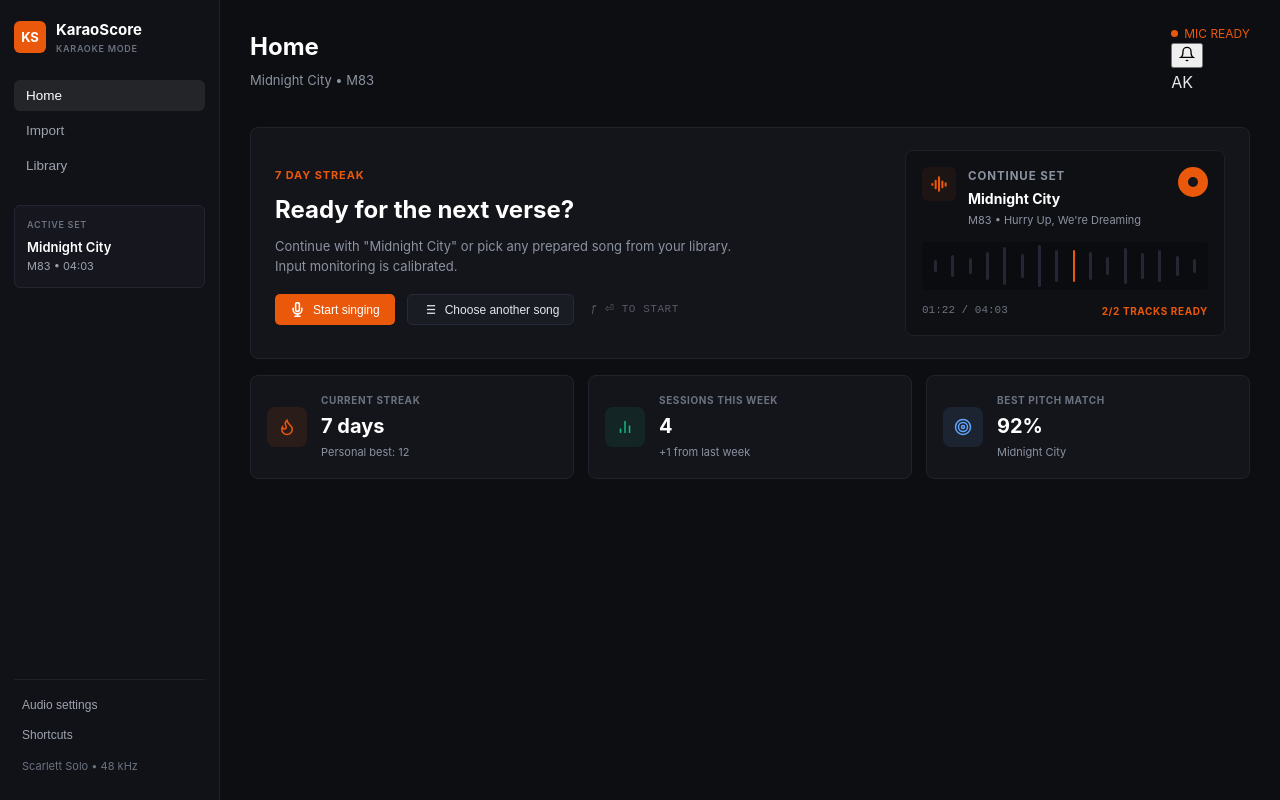
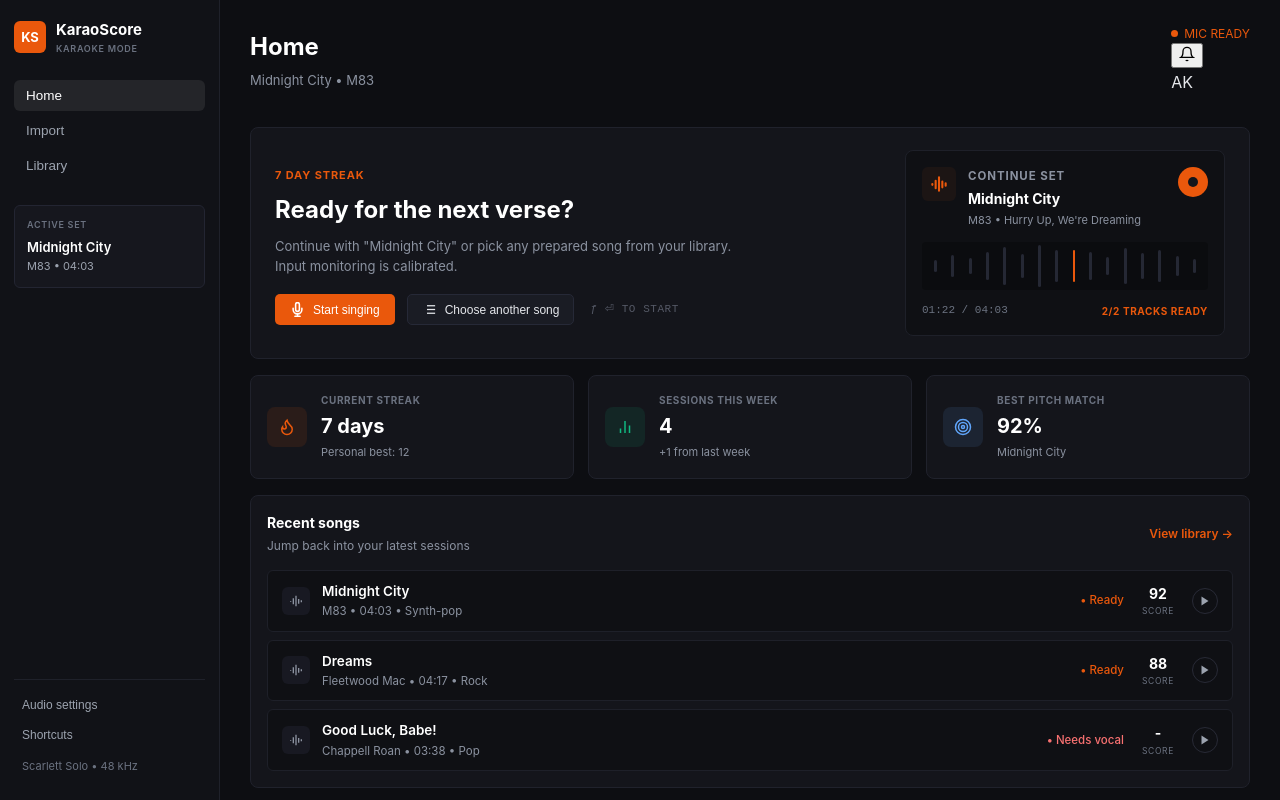
Before and after one commit to AnthonyLi88/KaraoScore, a Vue app: page / in a window 1280 px wide. Built offline with nearby package versions, Linux system fonts and the light colour scheme.

Commit message:
Added recent songs session list with ready badges and scores

```diff
--- a/src/renderer/src/App.vue
+++ b/src/renderer/src/App.vue
@@ -485,6 +485,88 @@ const isolateVocalsDemucs = async () => {
             </div>
           </div>
         </div>
+
+        <!-- Bottom 2-Column Section -->
+        <div class="home-bottom-grid">
+          <!-- Recent Songs Panel -->
+          <div class="panel recent-songs-panel">
+            <div class="panel-header-row">
+              <div>
+                <h3>Recent songs</h3>
+                <p class="panel-sub">Jump back into your latest sessions</p>
+              </div>
+              <a class="view-library-link" @click="currentNav = 'library'">View library &rarr;</a>
+            </div>
+
+            <div class="recent-list">
+              <div class="recent-item">
+                <div class="song-disc-icon">
+                  <svg width="16" height="16" viewBox="0 0 24 24" fill="none" stroke="currentColor" stroke-width="2">
+                    <path d="M4 12v1M8 8v9M12 4v16M16 9v7M20 11v3" />
+                  </svg>
+                </div>
+                <div class="song-details">
+                  <span class="song-name">Midnight City</span>
+                  <span class="song-meta">M83 &bull; 04:03 &bull; Synth-pop</span>
+                </div>
+                <span class="song-status ready">&bull; Ready</span>
+                <div class="score-display">
+                  <span class="score-number">92</span>
+                  <span class="score-label">SCORE</span>
+                </div>
+                <button class="song-play-btn" title="Play">
+                  <svg width="12" height="12" viewBox="0 0 24 24" fill="currentColor">
+                    <polygon points="5 3 19 12 5 21 5 3"/>
+                  </svg>
+                </button>
+              </div>
+
+              <div class="recent-item">
+                <div class="song-disc-icon">
+                  <svg width="16" height="16" viewBox="0 0 24 24" fill="none" stroke="currentColor" stroke-width="2">
+                    <path d="M4 12v1M8 8v9M12 4v16M16 9v7M20 11v3" />
+                  </svg>
+                </div>
+                <div class="song-details">
+                  <span class="song-name">Dreams</span>
+                  <span class="song-meta">Fleetwood Mac &bull; 04:17 &bull; Rock</span>
+                </div>
+                <span class="song-status ready">&bull; Ready</span>
+                <div class="score-display">
+                  <span class="score-number">88</span>
+                  <span class="score-label">SCORE</span>
+                </div>
+                <button class="song-play-btn" title="Play">
+                  <svg width="12" height="12" viewBox="0 0 24 24" fill="currentColor">
+                    <polygon points="5 3 19 12 5 21 5 3"/>
+                  </svg>
+                </button>
+              </div>
+
+              <div class="recent-item">
+                <div class="song-disc-icon">
+                  <svg width="16" height="16" viewBox="0 0 24 24" fill="none" stroke="currentColor" stroke-width="2">
+                    <path d="M4 12v1M8 8v9M12 4v16M16 9v7M20 11v3" />
+                  </svg>
+                </div>
+                <div class="song-details">
+                  <span class="song-name">Good Luck, Babe!</span>
+                  <span class="song-meta">Chappell Roan &bull; 03:38 &bull; Pop</span>
+                </div>
+                <span class="song-status needs-vocal">&bull; Needs vocal</span>
+                <div class="score-display">
+                  <span class="score-number">-</span>
+                  <span class="score-label">SCORE</span>
+                </div>
+                <button class="song-play-btn" title="Play">
+                  <svg width="12" height="12" viewBox="0 0 24 24" fill="currentColor">
+                    <polygon points="5 3 19 12 5 21 5 3"/>
+                  </svg>
+                </button>
+              </div>
+            </div>
+          </div>
+        </div>
       </div>
 
       <!-- IMPORT VIEW -->
@@ -1226,6 +1308,153 @@ const isolateVocalsDemucs = async () => {
   color: #8b92a0;
 }
 
+/* Home Bottom Grid */
+.home-bottom-grid {
+  display: flex;
+  gap: 16px;
+  align-items: stretch;
+}
+
+.recent-songs-panel {
+  flex: 1.6;
+  display: flex;
+  flex-direction: column;
+  gap: 14px;
+}
+
+.panel-header-row {
+  display: flex;
+  justify-content: space-between;
+  align-items: center;
+}
+
+.panel-header-row h3 {
+  font-size: 14px;
+  font-weight: 700;
+  color: #fff;
+  margin: 0 0 2px 0;
+}
+
+.panel-sub {
+  font-size: 12px;
+  color: #8b92a0;
+  margin: 0;
+}
+
+.view-library-link {
+  font-size: 12px;
+  color: #ea580c;
+  cursor: pointer;
+  font-weight: 600;
+  text-decoration: none;
+}
+
+.view-library-link:hover {
+  text-decoration: underline;
+}
+
+.recent-list {
+  display: flex;
+  flex-direction: column;
+  gap: 8px;
+}
+
+.recent-item {
+  display: flex;
+  align-items: center;
+  gap: 12px;
+  padding: 10px 14px;
+  background: #0f1014;
+  border: 1px solid #1e2029;
+  border-radius: 6px;
+  transition: all 0.15s ease;
+}
+
+.recent-item:hover {
+  border-color: #2b2e3c;
+}
+
+.song-disc-icon {
+  width: 28px;
+  height: 28px;
+  border-radius: 6px;
+  background: #181922;
+  color: #8b92a0;
+  display: flex;
+  align-items: center;
+  justify-content: center;
+  flex-shrink: 0;
+}
+
+.song-details {
+  flex: 1;
+  display: flex;
+  flex-direction: column;
+}
+
+.song-name {
+  font-size: 13.5px;
+  font-weight: 600;
+  color: #fff;
+}
+
+.song-meta {
+  font-size: 11.5px;
+  color: #8b92a0;
+}
+
+.song-status {
+  font-size: 11.5px;
+  font-weight: 500;
+}
+
+.song-status.ready {
+  color: #ea580c;
+}
+
+.song-status.needs-vocal {
+  color: #f87171;
+}
+
+.score-display {
+  display: flex;
+  flex-direction: column;
+  align-items: center;
+  min-width: 44px;
+}
+
+.score-number {
+  font-size: 14px;
+  font-weight: 700;
+  color: #fff;
+}
+
+.score-label {
+  font-size: 8.5px;
+  color: #6b7280;
+  letter-spacing: 0.08em;
+}
+
+.song-play-btn {
+  width: 26px;
+  height: 26px;
+  border-radius: 50%;
+  background: transparent;
+  border: 1px solid #282a36;
+  color: #9ca3af;
+  display: flex;
+  align-items: center;
+  justify-content: center;
+  cursor: pointer;
+  flex-shrink: 0;
+}
+
+.song-play-btn:hover {
+  border-color: #ea580c;
+  color: #ea580c;
+}
+
+
 
 /* Step Bar */
 .steps-bar {
```
